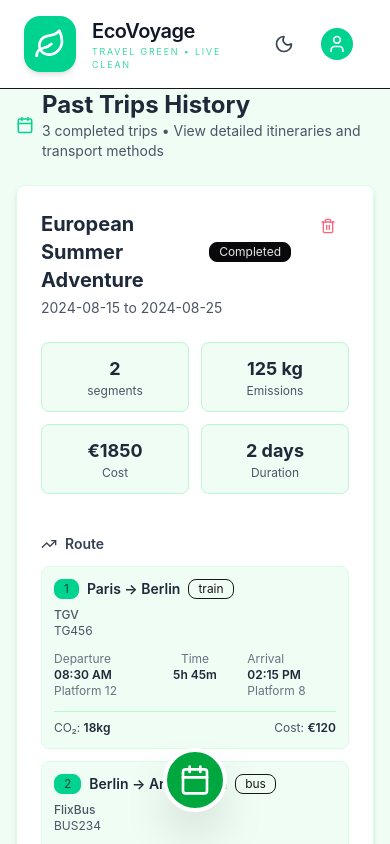
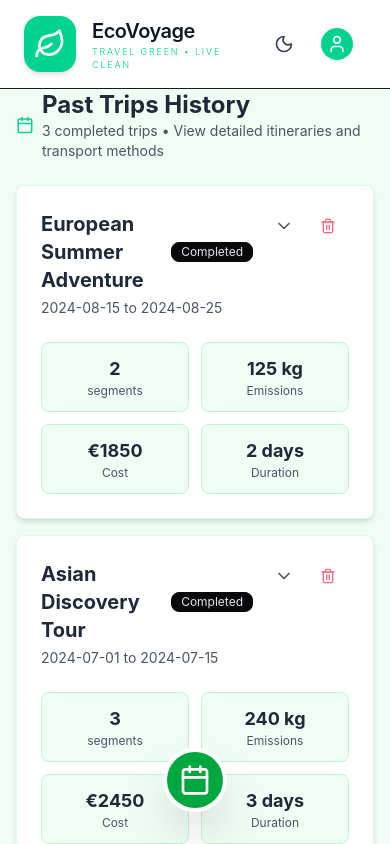
Before and after one commit to schwein69/Asw-Hci, a Vue app in the folder mevn-app/client/: page /trips in a window 390 px wide. Shown: the top 844 px of the page. Built offline with nearby package versions, Linux system fonts and the light colour scheme.

Commit message:
Add expand/collapse functionality to PastTrips component

```diff
--- a/mevn-app/client/src/components/PastTrips.vue
+++ b/mevn-app/client/src/components/PastTrips.vue
@@ -1,5 +1,5 @@
 <script>
-import { Calendar, MapPin, TrendingUp, Trash2 } from "lucide-vue-next";
+import { Calendar, MapPin, TrendingUp, Trash2, ChevronDown, ChevronUp } from "lucide-vue-next";
 import { getLanguage, t as translate } from "../utils/translations.js";
 
 export default {
@@ -9,6 +9,8 @@ export default {
     MapPin,
     TrendingUp,
     Trash2,
+    ChevronDown,
+    ChevronUp,
   },
   data() {
     return {
@@ -24,6 +26,7 @@ export default {
           cost: "€1850",
           duration: "2 days",
           status: "Completed",
+          isExpanded: false,
           transportMethods: [
             {
               id: 1,
@@ -65,6 +68,7 @@ export default {
           cost: "€2450",
           duration: "3 days",
           status: "Completed",
+          isExpanded: false,
           transportMethods: [],
         },
         {
@@ -77,6 +81,7 @@ export default {
           cost: "€1650",
           duration: "2 days",
           status: "Completed",
+          isExpanded: false,
           transportMethods: [],
         },
       ],
@@ -99,6 +104,9 @@ export default {
     },
     handleLanguageChange(event) {
       this.language = event.detail.language;
+    },
+    toggleExpand(trip) {
+      trip.isExpanded = !trip.isExpanded;
     },
   },
 };
@@ -140,13 +148,23 @@ export default {
                 {{ trip.date }} to {{ trip.endDate }}
               </p>
             </div>
+            <div class="flex items-center gap-2">
+              <button
+                @click="toggleExpand(trip)"
+                class="btn btn-ghost btn-sm p-1"
+                :title="trip.isExpanded ? 'Hide details' : 'Show details'"
+              >
+                <ChevronDown v-if="!trip.isExpanded" class="w-5 h-5 text-gray-600" />
+                <ChevronUp v-else class="w-5 h-5 text-gray-600" />
+              </button>
               <button @click="deleteTrip(trip.id)" class="btn btn-ghost btn-sm">
                 <Trash2 class="w-4 h-4 text-error" />
               </button>
             </div>
+          </div>
 
-          <!-- Stats Grid -->
-          <div class="grid grid-cols-2 md:grid-cols-4 gap-3 my-4">
+          <!-- Main Stats (Always Visible) -->
+          <div class="grid grid-cols-2 md:grid-cols-4 gap-3 mt-4">
             <div
               class="bg-green-50 rounded-lg p-3 text-center border border-green-200"
             >
@@ -178,6 +196,9 @@ export default {
               <div class="text-xs text-gray-600">{{ t('pastTrips.duration') }}</div>
             </div>
           </div>
+
+          <!-- Expanded Details -->
+          <div v-if="trip.isExpanded" class="mt-4 pt-4 border-t border-gray-200">
 
             <!-- Transport Methods -->
             <div v-if="trip.transportMethods.length > 0" class="mt-4">
@@ -270,6 +291,7 @@ export default {
         </div>
       </div>
     </div>
+  </div>
 </template>
 
 <style scoped>
```
Lines whose indentation alone changed are shown as unchanged.
